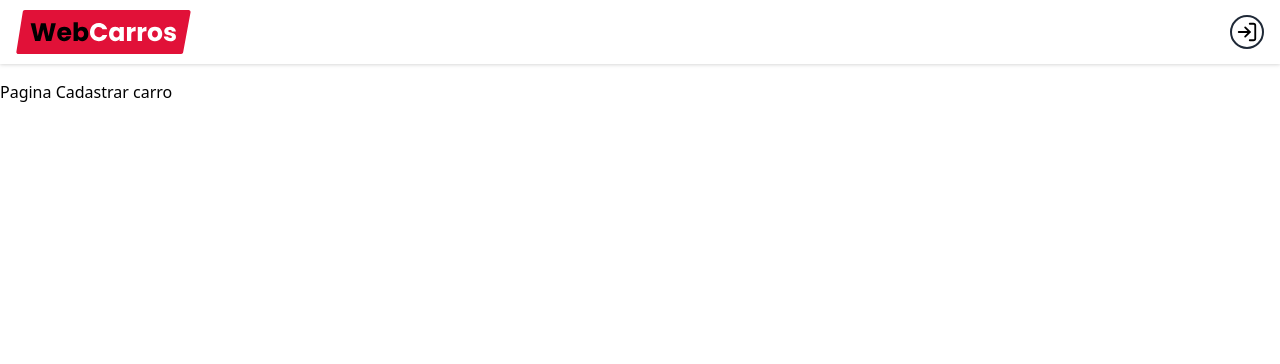
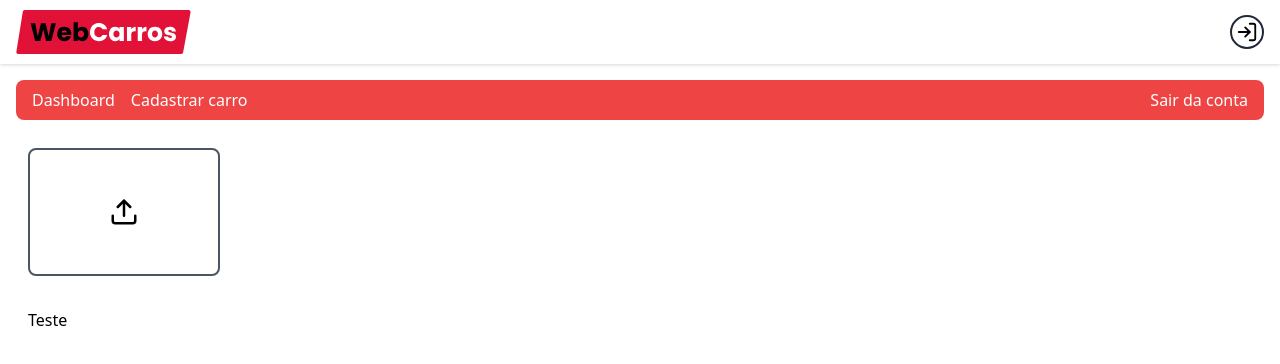
Before and after one commit to Davifs488/Agencia_ve-culos-react, a React (Vite) app: page /dashboard/new in a window 1280 px wide. Shown: the top 364 px of the page. Built offline with nearby package versions, Linux system fonts and the light colour scheme; no server answers.

Commit message:
Criamos outra parte do projeto

```diff
--- a/src/pages/dashboard/index.tsx
+++ b/src/pages/dashboard/index.tsx
@@ -3,10 +3,8 @@
 
 export function Dashboard() {
   return (
-    <div>
-      <Container>
-        <DashboardHeader />
-      </Container>
-    </div>
+    <Container>
+      <DashboardHeader />
+    </Container>
   );
 }
--- a/src/pages/dashboard/new/index.tsx
+++ b/src/pages/dashboard/new/index.tsx
@@ -1,7 +1,30 @@
+import { Container } from "../../../components/container";
+import { DashboardHeader } from "../../../components/panelheader";
+import { FiUpload } from "react-icons/fi";
+
 export function New() {
   return (
-    <div>
-      <h1>Pagina Cadastrar carro</h1>
-    </div>
+    <Container>
+      <DashboardHeader />
+
+      <div className="w-full bg-white p-3 rounded-lg fle flex-col sm:flex-row items-center gap-2">
+        <button className="border-2 w-48 rounded-lg flex items-center justify-center cursor-pointer border-gray-600 h-32 md:w-48">
+          <div className="absolute cursor-pointer">
+            <FiUpload size={30} color="#000" />
+          </div>
+          <div className="cursor-pointer">
+            <input
+              type="file"
+              accept="image/*"
+              className="opacity-0 cursor-pointer"
+            />
+          </div>
+        </button>
+      </div>
+
+      <div className="w-full bg-white p-3 rounded-lg flex flex-col sm:flex-row items-center gap-2 mt-2">
+        Teste
+      </div>
+    </Container>
   );
 }
```
